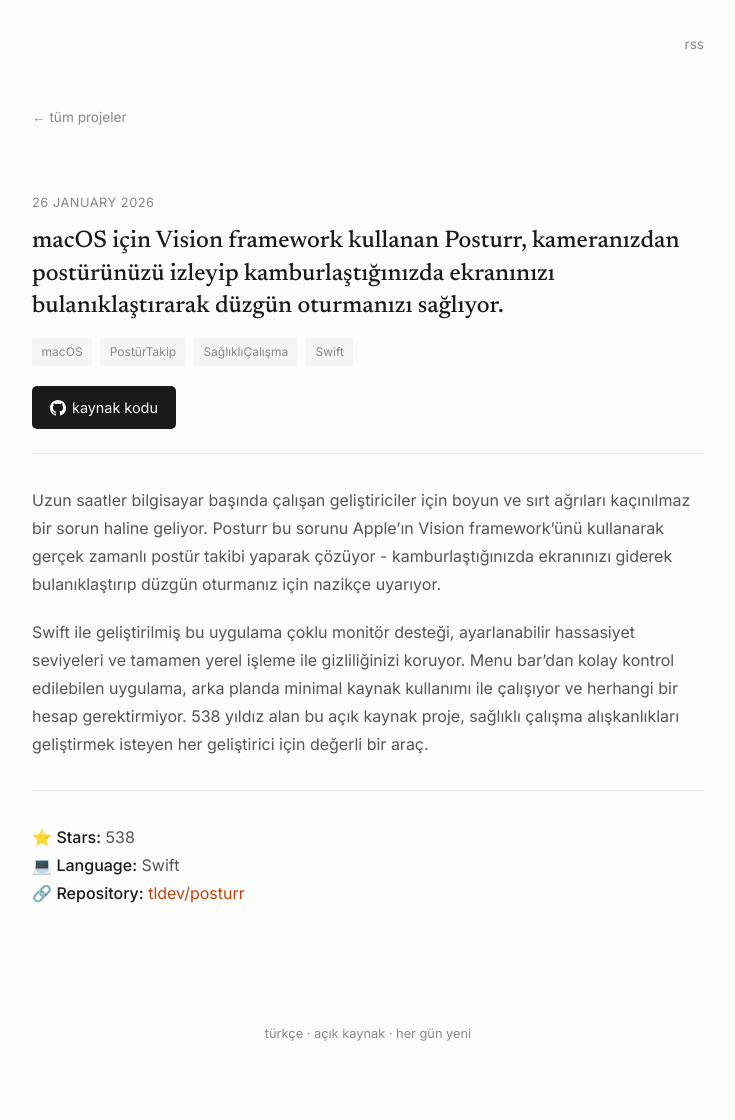
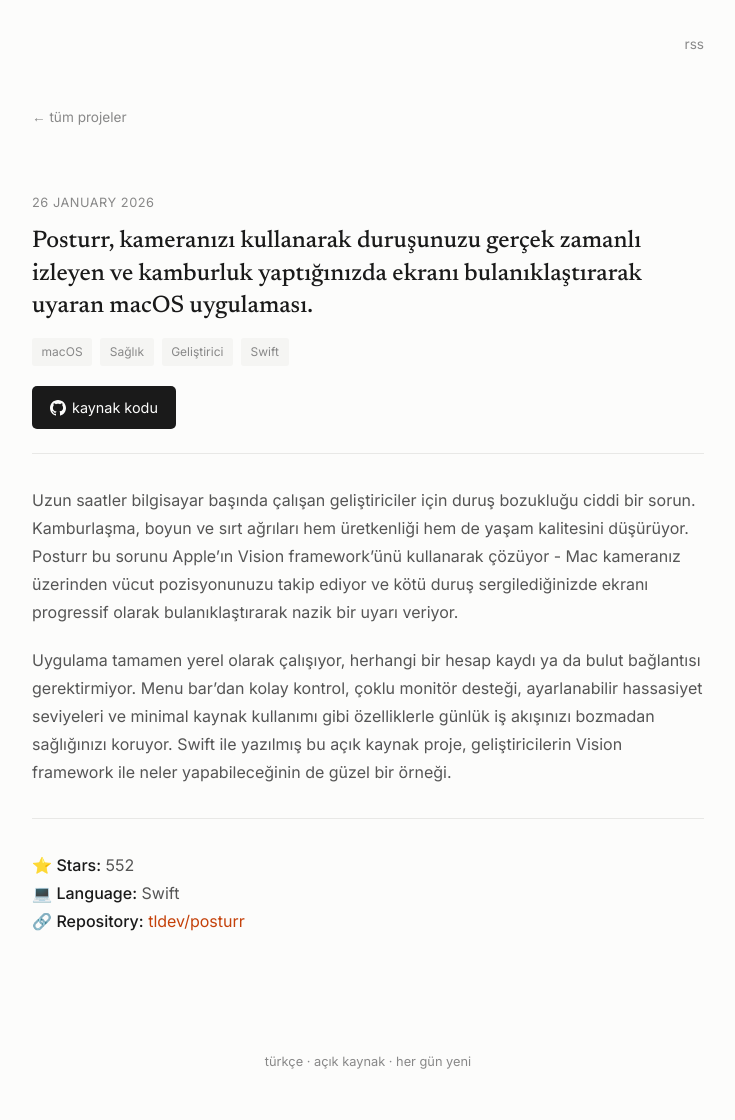
Before and after one commit to ArifSolmaz/repo, a Jekyll site: the page built from docs/_posts/2026-01-26-posturr.md, in a window 1280 px wide. Shown: the whole page, without its empty margins (272-1007 px from the left). Built offline with Jekyll 4.4.1, drawn with Linux system fonts in a browser that asks for light colours; before the commit the page ends 1092 px from its top, so only the background shows below that.

Commit message:
🤖 Auto-update: 2026-01-26 05:31 Istanbul time | +1 post(s)

```diff
--- a/docs/_posts/2026-01-26-posturr.md
+++ b/docs/_posts/2026-01-26-posturr.md
@@ -1,18 +1,18 @@
 ---
 layout: post
-title: "macOS için Vision framework kullanan Posturr, kameranızdan postürünüzü izleyip kamburlaştığınızda ekranınızı bulanıklaştırarak düzgün oturmanızı sağlıyor."
+title: "Posturr, kameranızı kullanarak duruşunuzu gerçek zamanlı izleyen ve kamburluk yaptığınızda ekranı bulanıklaştırarak uyaran macOS uygulaması."
 
 repo_url: "https://github.com/tldev/posturr"
-tags: ["macOS", "PostürTakip", "SağlıklıÇalışma", "Swift"]
-date: 2026-01-26 05:01:10 +0300
+tags: ["macOS", "Sağlık", "Geliştirici", "Swift"]
+date: 2026-01-26 05:31:00 +0300
 ---
 
-Uzun saatler bilgisayar başında çalışan geliştiriciler için boyun ve sırt ağrıları kaçınılmaz bir sorun haline geliyor. Posturr bu sorunu Apple'ın Vision framework'ünü kullanarak gerçek zamanlı postür takibi yaparak çözüyor - kamburlaştığınızda ekranınızı giderek bulanıklaştırıp düzgün oturmanız için nazikçe uyarıyor.
+Uzun saatler bilgisayar başında çalışan geliştiriciler için duruş bozukluğu ciddi bir sorun. Kamburlaşma, boyun ve sırt ağrıları hem üretkenliği hem de yaşam kalitesini düşürüyor. Posturr bu sorunu Apple'ın Vision framework'ünü kullanarak çözüyor - Mac kameranız üzerinden vücut pozisyonunuzu takip ediyor ve kötü duruş sergilediğinizde ekranı progressif olarak bulanıklaştırarak nazik bir uyarı veriyor.
 
-Swift ile geliştirilmiş bu uygulama çoklu monitör desteği, ayarlanabilir hassasiyet seviyeleri ve tamamen yerel işleme ile gizliliğinizi koruyor. Menu bar'dan kolay kontrol edilebilen uygulama, arka planda minimal kaynak kullanımı ile çalışıyor ve herhangi bir hesap gerektirmiyor. 538 yıldız alan bu açık kaynak proje, sağlıklı çalışma alışkanlıkları geliştirmek isteyen her geliştirici için değerli bir araç.
+Uygulama tamamen yerel olarak çalışıyor, herhangi bir hesap kaydı ya da bulut bağlantısı gerektirmiyor. Menu bar'dan kolay kontrol, çoklu monitör desteği, ayarlanabilir hassasiyet seviyeleri ve minimal kaynak kullanımı gibi özelliklerle günlük iş akışınızı bozmadan sağlığınızı koruyor. Swift ile yazılmış bu açık kaynak proje, geliştiricilerin Vision framework ile neler yapabileceğinin de güzel bir örneği.
 
 ---
 
-⭐ **Stars:** 538
+⭐ **Stars:** 552
 💻 **Language:** Swift
 🔗 **Repository:** [tldev/posturr](https://github.com/tldev/posturr)
--- a/history.txt
+++ b/history.txt
@@ -7,3 +7,4 @@ https://github.com/remotion-dev/skills
 https://github.com/op7418/Youtube-clipper-skill
 https://github.com/tldev/posturr
 https://github.com/tldev/posturr
+https://github.com/tldev/posturr
--- a/queue.txt
+++ b/queue.txt
@@ -1,6 +1,6 @@
-https://github.com/tldev/posturr|general
 https://github.com/tldev/posturr|general
 https://github.com/tldev/posturr|general
 https://github.com/tldev/posturr|general
 https://github.com/clawdbot/clawdbot|general
 https://github.com/clawdbot/clawdbot|general
+https://github.com/clawdbot/clawdbot|general
```
